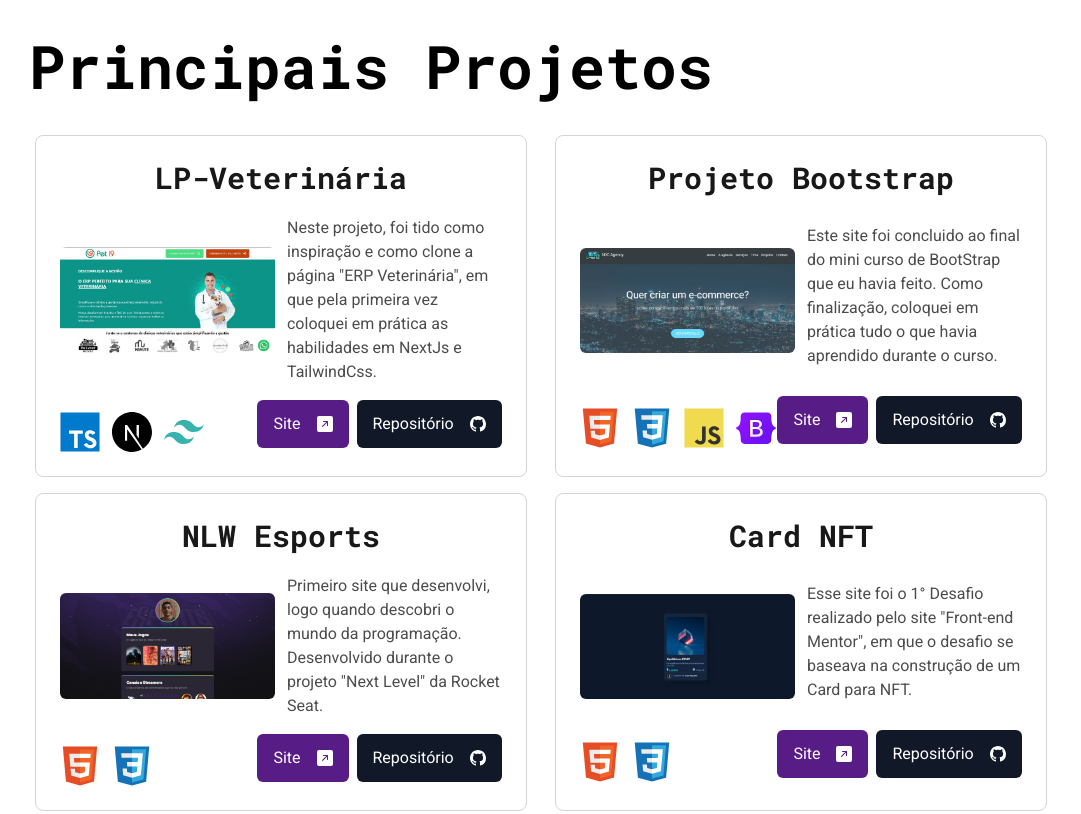
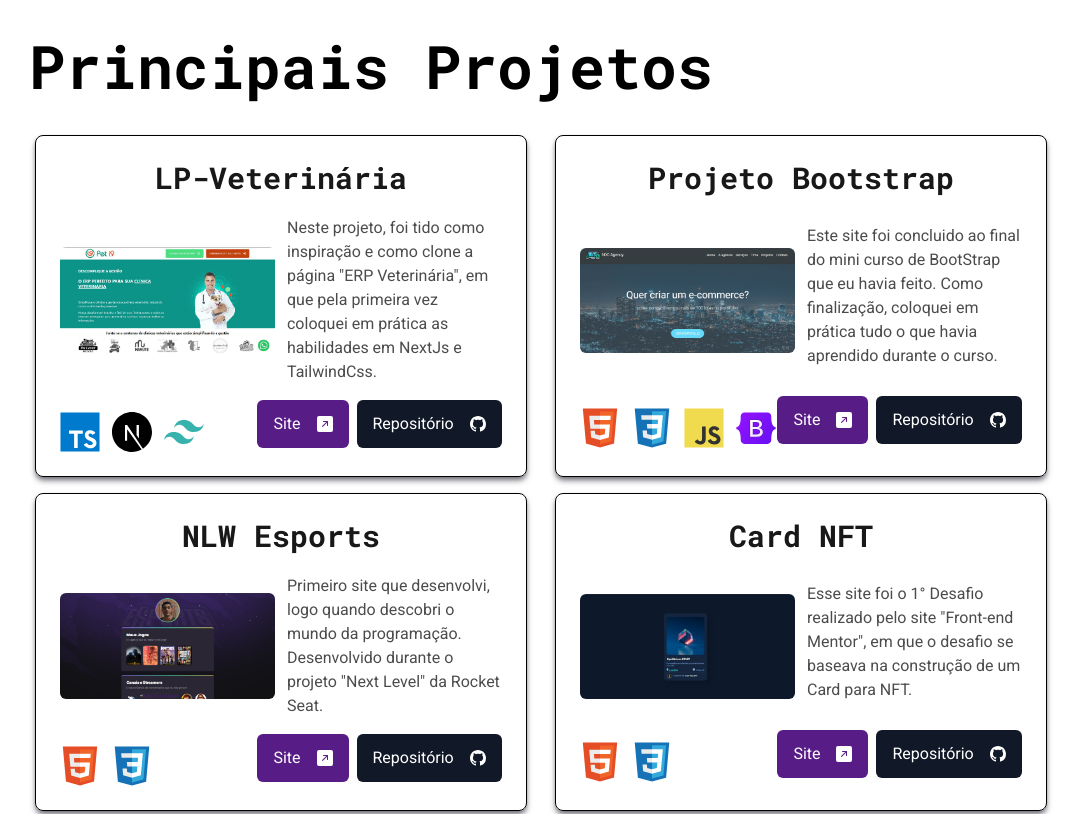
Before and after one commit to Bacarinx/portfolio, a Next.js app: page / in a window 1280 px wide. Shown: the part 780-1594 px from the top of the page, without its empty margins (99-1180 px from the left). Built offline with nearby package versions, Linux system fonts and the light colour scheme.

Commit message:
alterando css

```diff
--- a/src/components/Project.tsx
+++ b/src/components/Project.tsx
@@ -32,8 +32,10 @@ export default function Project({
   return (
     <div
       className={`${
-        theme === 'dark' ? 'text-white' : 'text-black'
-      } w-[100%] md:w-[48%] 2xl:w-[32%] flex border xl:flex-row border-zinc-300 rounded-lg flex-col p-2 md:px-6 md:gap-3  project mx-auto`}
+        theme === 'dark'
+          ? 'text-white border-zinc-300 shadow-zinc-600'
+          : 'text-black border-black shadow-zinc-500'
+      } w-[100%] md:w-[48%] 2xl:w-[32%] flex border xl:flex-row  rounded-lg flex-col p-2 md:px-6 md:gap-3  project mx-auto shadow-md`}
     >
       <h1
         className={`${robotoMono.className} opacity-90 text-3xl md:text-3xl font-bold project-title text-center my-4 md:mb-2`}
--- a/src/screens/Footer.tsx
+++ b/src/screens/Footer.tsx
@@ -29,7 +29,7 @@ export default function Footer() {
             <li>Projetos</li>
           </a>
           <li>|</li>
-          <a href="contato" className="hover:underline">
+          <a href="#contato" className="hover:underline">
             <li>Contato</li>
           </a>
         </ul>
```
